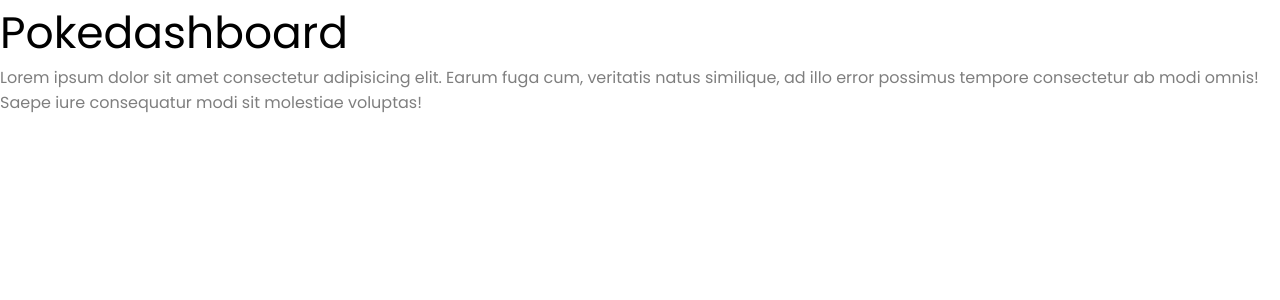
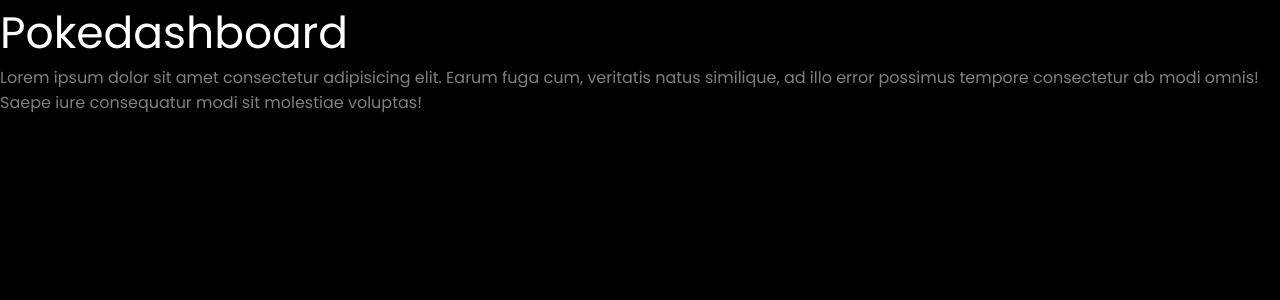
Before and after one commit to rafaelsoeiro/pokedashboard, a React (Vite) app: page / in a window 1280 px wide. Shown: the top 300 px of the page. Built offline with nearby package versions, Linux system fonts and the light colour scheme.

Commit message:
:sparkles: feat: create colors config

```diff
--- a/src/main.tsx
+++ b/src/main.tsx
@@ -1,11 +1,14 @@
 import React from "react";
 import ReactDOM from "react-dom/client";
 import App from "./App.tsx";
-import { GlobalStyle } from "./styles/globalStyle.tsx";
+import { ColorsTheme, GlobalStyle } from "./styles/globalStyle.tsx";
+import { ThemeProvider } from "styled-components";
 
 ReactDOM.createRoot(document.getElementById("root")!).render(
   <React.StrictMode>
     <GlobalStyle />
-    <App />
+    <ThemeProvider theme={ColorsTheme}>
+      <App />
+    </ThemeProvider>
   </React.StrictMode>
 );
--- a/src/styles/globalStyle.tsx
+++ b/src/styles/globalStyle.tsx
@@ -5,6 +5,9 @@ export const GlobalStyle = createGlobalStyle`
     margin: 0;
     padding: 0;
     box-sizing: border-box;
+  }
+  body{
+    background-color: black;
   }
 
   button{
@@ -23,3 +26,13 @@ export const GlobalStyle = createGlobalStyle`
 
 
 `;
+
+
+export const ColorsTheme={
+  colors:{
+    white: '#ffffff',
+    white20: 'rgba(217,217,217,0.20)',
+    red: '#f55859',
+    blue:'#0f81ec',
+  }
+}
--- a/src/styles/typography.ts
+++ b/src/styles/typography.ts
@@ -4,6 +4,7 @@ import BaseTitle from "./components/typography";
 export const StyledTitle = styled(BaseTitle)`
   font-family: "Poppins", sans-serif;
   font-weight: ${({ fontWeigth }) => fontWeigth};
+  color: ${({ theme }) => theme.colors.white};
     ${({ fontSize }) => {
       switch (fontSize) {
         case "lg":
@@ -24,11 +25,12 @@ export const StyledTitle = styled(BaseTitle)`
 
 interface iStyledParagraph {
   opacity?: number;
-  fontSize ?: "lg" | "md" | "sm";
+  fontSize?: "lg" | "md" | "sm";
 }
 export const StyledParagraph = styled.p<iStyledParagraph>`
   font-family: "Poppins", sans-serif;
   font-weight: 400;
+  color: ${({ theme }) => theme.colors.white};
   font strong,
   b {
     font-weight: 700;
```
Lines whose indentation alone changed are shown as unchanged.
